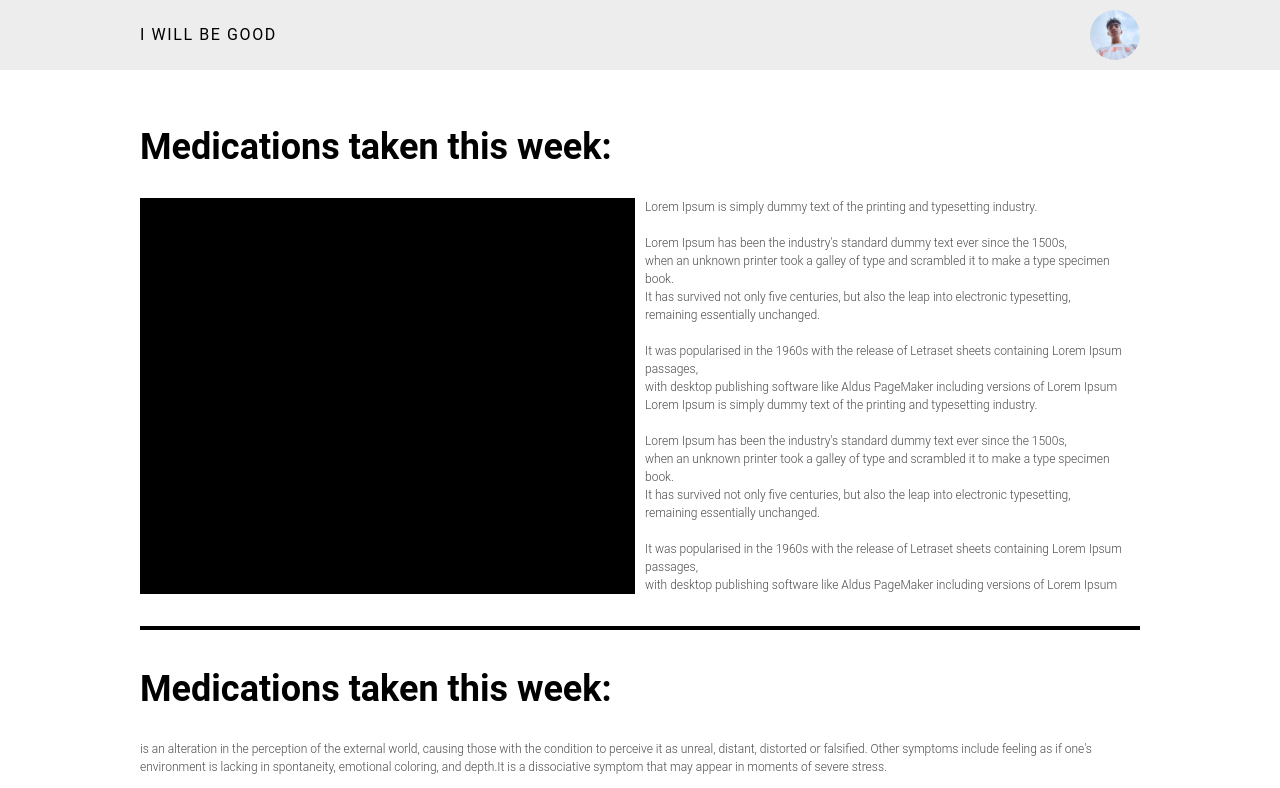
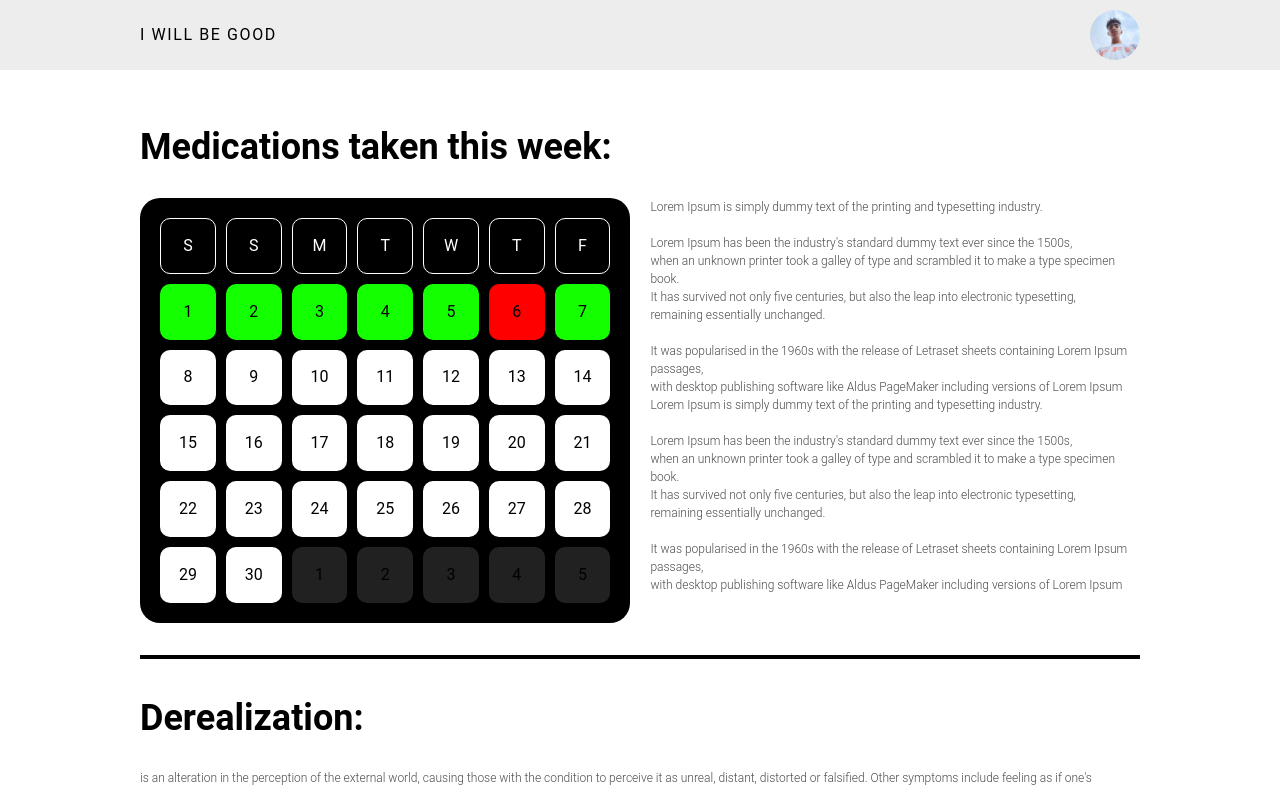
Before and after one commit to MohamadMahdi-Tasha/i-will-be-good-web, a Next.js app: page /monthly/medications in a window 1280 px wide. Shown: the top 788 px of the page. Built offline with nearby package versions, Linux system fonts and the light colour scheme.

Commit message:
added medications and meditations monthly pages

```diff
--- a/app/index.css
+++ b/app/index.css
@@ -12,3 +12,9 @@
 .small-paragraph {@apply text-[12px] text-grey font-light;}
 .big-paragraph {@apply text-[48px] text-grey font-light;}
 .divider {@apply my-[32px] border-2 border-black;}
+.calender-item {@apply flex items-center justify-center aspect-square rounded-[10px];}
+.calender-item.weekday {@apply border border-white text-white;}
+.calender-item.monthday.done {@apply bg-green text-black;}
+.calender-item.monthday.not-done {@apply bg-white text-black;}
+.calender-item.monthday.skipped {@apply bg-red text-black;}
+.calender-item.monthday.disabled {@apply bg-headerBg text-black;}
--- /dev/null
+++ b/components/calenderComponent.tsx
@@ -0,0 +1,51 @@
+// Codes By Mahdi Tasha
+// Creating Calender Component And Exporting It As Default
+export default function CalenderComponent():JSX.Element {
+    // Return JSX
+    return (
+        <div className={'bg-black lg:w-[50%] w-full grid overflow-auto grid-cols-7 gap-[10px] p-[20px] rounded-[20px]'}>
+                <div className={'calender-item weekday'}>S</div>
+                <div className={'calender-item weekday'}>S</div>
+                <div className={'calender-item weekday'}>M</div>
+                <div className={'calender-item weekday'}>T</div>
+                <div className={'calender-item weekday'}>W</div>
+                <div className={'calender-item weekday'}>T</div>
+                <div className={'calender-item weekday'}>F</div>
+                <div className={'calender-item monthday done'}>1</div>
+                <div className={'calender-item monthday done'}>2</div>
+                <div className={'calender-item monthday done'}>3</div>
+                <div className={'calender-item monthday done'}>4</div>
+                <div className={'calender-item monthday done'}>5</div>
+                <div className={'calender-item monthday skipped'}>6</div>
+                <div className={'calender-item monthday done'}>7</div>
+                <div className={'calender-item monthday not-done'}>8</div>
+                <div className={'calender-item monthday not-done'}>9</div>
+                <div className={'calender-item monthday not-done'}>10</div>
+                <div className={'calender-item monthday not-done'}>11</div>
+                <div className={'calender-item monthday not-done'}>12</div>
+                <div className={'calender-item monthday not-done'}>13</div>
+                <div className={'calender-item monthday not-done'}>14</div>
+                <div className={'calender-item monthday not-done'}>15</div>
+                <div className={'calender-item monthday not-done'}>16</div>
+                <div className={'calender-item monthday not-done'}>17</div>
+                <div className={'calender-item monthday not-done'}>18</div>
+                <div className={'calender-item monthday not-done'}>19</div>
+                <div className={'calender-item monthday not-done'}>20</div>
+                <div className={'calender-item monthday not-done'}>21</div>
+                <div className={'calender-item monthday not-done'}>22</div>
+                <div className={'calender-item monthday not-done'}>23</div>
+                <div className={'calender-item monthday not-done'}>24</div>
+                <div className={'calender-item monthday not-done'}>25</div>
+                <div className={'calender-item monthday not-done'}>26</div>
+                <div className={'calender-item monthday not-done'}>27</div>
+                <div className={'calender-item monthday not-done'}>28</div>
+                <div className={'calender-item monthday not-done'}>29</div>
+                <div className={'calender-item monthday not-done'}>30</div>
+                <div className={'calender-item monthday disabled'}>1</div>
+                <div className={'calender-item monthday disabled'}>2</div>
+                <div className={'calender-item monthday disabled'}>3</div>
+                <div className={'calender-item monthday disabled'}>4</div>
+                <div className={'calender-item monthday disabled'}>5</div>
+        </div>
+    );
+}
--- a/components/monthlySections/monthlyFirstSection.tsx
+++ b/components/monthlySections/monthlyFirstSection.tsx
@@ -1,6 +1,6 @@
 // Codes By Mahdi Tasha
 // Importing Part
-
+import CalenderComponent from "@/components/calenderComponent";
 
 // Defining Type Of Props
 interface propsType {
@@ -13,10 +13,8 @@ export default function MonthlyFirstSection({title}:propsType):JSX.Element {
     return (
         <section>
             <header><h1 className={'big-title truncate'}>{title}</h1></header>
-            <main className={'lg:flex gap-[10px]'}>
-                <div className={'bg-black lg:w-[50%] w-full'}>
-
-                </div>
+            <main className={'flex lg:flex-row flex-col gap-[20px]'}>
+                <CalenderComponent />
                 <p className={'small-paragraph lg:w-[50%] w-full'}>
                     Lorem Ipsum is simply dummy text of the printing and typesetting industry.
                     <br/>
--- a/components/monthlySections/monthlySecondSection.tsx
+++ b/components/monthlySections/monthlySecondSection.tsx
@@ -5,7 +5,7 @@ export default function MonthlySecondSection():JSX.Element {
     return (
         <section>
             <header>
-                <h1 className={'big-title'}>Medications taken this week:</h1>
+                <h1 className={'big-title'}>Derealization:</h1>
             </header>
             <main>
                 <p className={'small-paragraph'}>
@@ -16,7 +16,8 @@ export default function MonthlySecondSection():JSX.Element {
                     Chronic derealization is fairly rare, and may be caused by occipital–temporal dysfunction. Experiencing derealization for long periods of time or having recurring episodes can be indicative of many psychological disorders, and can cause significant distress.
                     <br/>
                     <br/>
-                    However, temporary derealization symptoms are commonly experienced by the general population a few times throughout their lives, with a lifetime prevalence of up to 26–74% and a prevalence of 31–66% at the time of a traumatic event.</p>
+                    However, temporary derealization symptoms are commonly experienced by the general population a few times throughout their lives, with a lifetime prevalence of up to 26–74% and a prevalence of 31–66% at the time of a traumatic event.
+                </p>
             </main>
         </section>
     );
```
